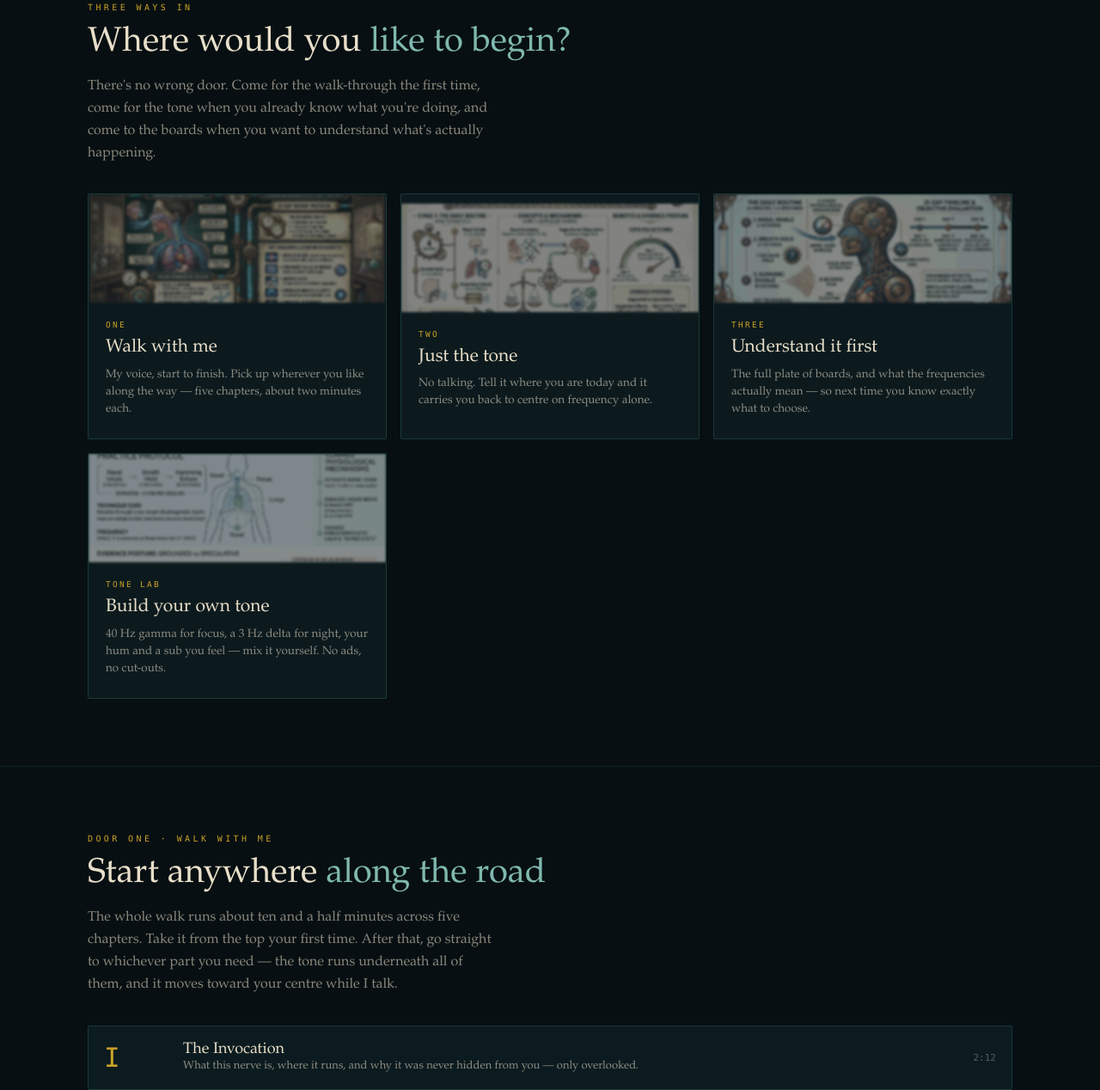
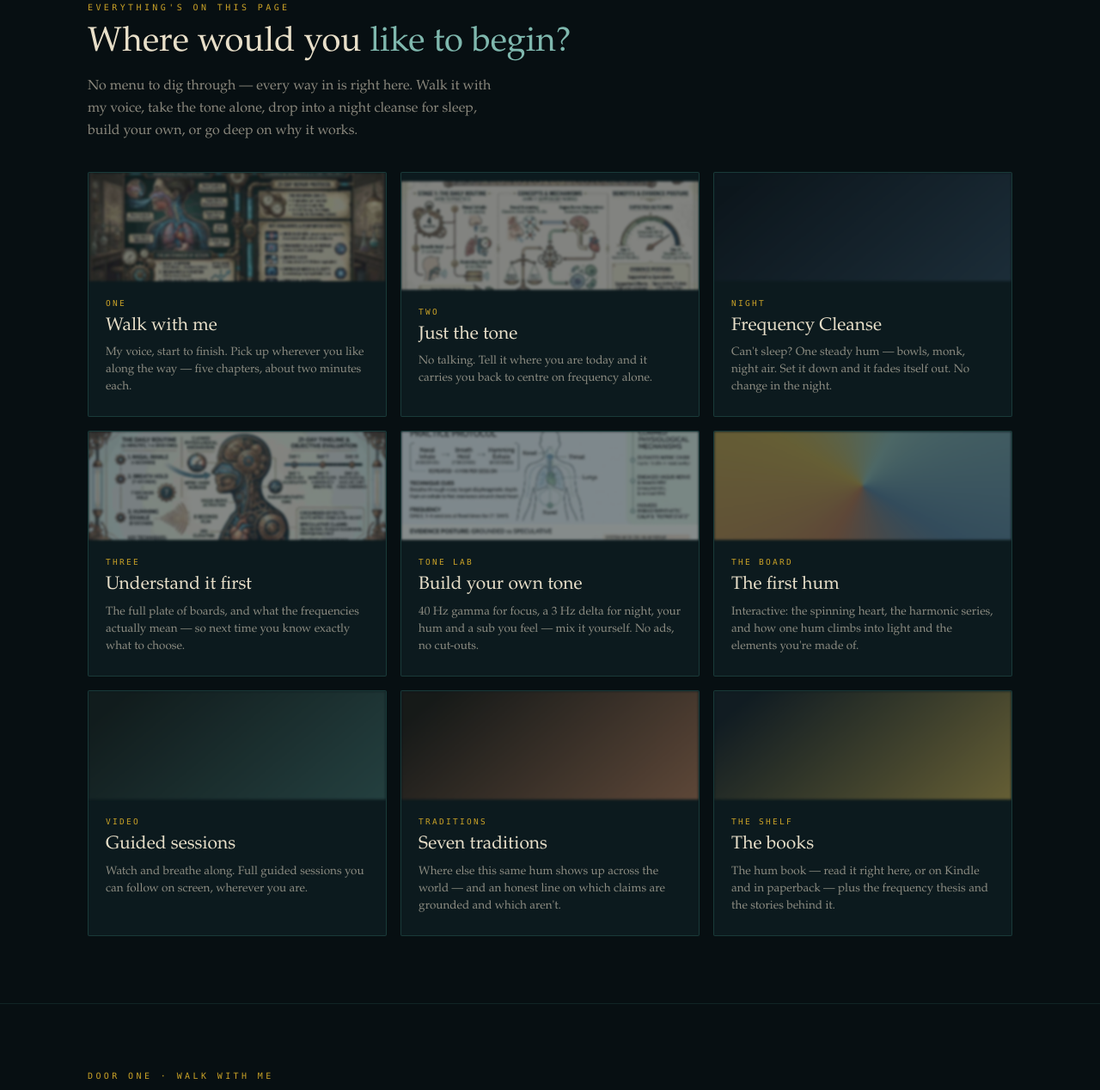
Before and after one commit to jordanendeavors-collab/Ceedabu, a plain HTML site: page index.html in a window 1280 px wide. Shown: the part 1055-2323 px from the top of the page at 86% size. Drawn offline with Linux system fonts and the light colour scheme; animation ran at ten frames a second.

Commit message:
Surface every destination on the page — no menu digging
Expanded the doors grid from 4 to 9 visible tiles: added Night (Frequency
Cleanse), The first hum (board), Guided sessions, Seven traditions, and The
books, each with a short descriptor. Everything that was menu-only is now
upfront on the page.

Co-Authored-By: Claude Opus 4.8 <noreply@anthropic.com>
Claude-Session: https://claude.ai/code/session_016buJKFYtiZw7cH7Chm2htQ

```diff
--- a/index.html
+++ b/index.html
@@ -531,9 +531,9 @@
 <section id="doors">
   <div class="wrap">
     <div class="sec-head">
-      <p class="eyebrow">Three ways in</p>
+      <p class="eyebrow">Everything's on this page</p>
       <h2>Where would you <em>like to begin?</em></h2>
-      <p class="lead">There's no wrong door. Come for the walk-through the first time, come for the tone when you already know what you're doing, and come to the boards when you want to understand what's actually happening.</p>
+      <p class="lead">No menu to dig through — every way in is right here. Walk it with my voice, take the tone alone, drop into a night cleanse for sleep, build your own, or go deep on why it works.</p>
     </div>
 
     <div class="doors">
@@ -555,6 +555,15 @@
         </div>
       </button>
 
+      <button class="door" data-night>
+        <div class="door-img" style="background:linear-gradient(140deg,#0b1420 10%,#24415c)"></div>
+        <div class="door-body">
+          <span class="door-n">Night</span>
+          <h3>Frequency Cleanse</h3>
+          <p>Can't sleep? One steady hum — bowls, monk, night air. Set it down and it fades itself out. No change in the night.</p>
+        </div>
+      </button>
+
       <button class="door" data-go="learn">
         <div class="door-img" style="background-image:url('t3.jpg')"></div>
         <div class="door-body">
@@ -572,6 +581,42 @@
           <p>40&nbsp;Hz gamma for focus, a 3&nbsp;Hz delta for night, your hum and a sub you feel — mix it yourself. No ads, no cut-outs.</p>
         </div>
       </button>
+
+      <a class="door" href="octaves.html" style="text-decoration:none">
+        <div class="door-img" style="background:conic-gradient(from 210deg,#C2703F,#C9A227,#7FB8AE,#4C7FA6,#C2703F)"></div>
+        <div class="door-body">
+          <span class="door-n">The board</span>
+          <h3>The first hum</h3>
+          <p>Interactive: the spinning heart, the harmonic series, and how one hum climbs into light and the elements you're made of.</p>
+        </div>
+      </a>
+
+      <a class="door" href="meditations.html" style="text-decoration:none">
+        <div class="door-img" style="background:linear-gradient(140deg,#14201c 10%,#2E6A63)"></div>
+        <div class="door-body">
+          <span class="door-n">Video</span>
+          <h3>Guided sessions</h3>
+          <p>Watch and breathe along. Full guided sessions you can follow on screen, wherever you are.</p>
+        </div>
+      </a>
+
+      <a class="door" href="boards.html" style="text-decoration:none">
+        <div class="door-img" style="background:linear-gradient(140deg,#241910 10%,#C2703F)"></div>
+        <div class="door-body">
+          <span class="door-n">Traditions</span>
+          <h3>Seven traditions</h3>
+          <p>Where else this same hum shows up across the world — and an honest line on which claims are grounded and which aren't.</p>
+        </div>
+      </a>
+
+      <a class="door" href="#books" style="text-decoration:none">
+        <div class="door-img" style="background:linear-gradient(140deg,#13202a 10%,#C9A227)"></div>
+        <div class="door-body">
+          <span class="door-n">The shelf</span>
+          <h3>The books</h3>
+          <p>The hum book — read it right here, or on Kindle and in paperback — plus the frequency thesis and the stories behind it.</p>
+        </div>
+      </a>
     </div>
   </div>
 </section>
```
